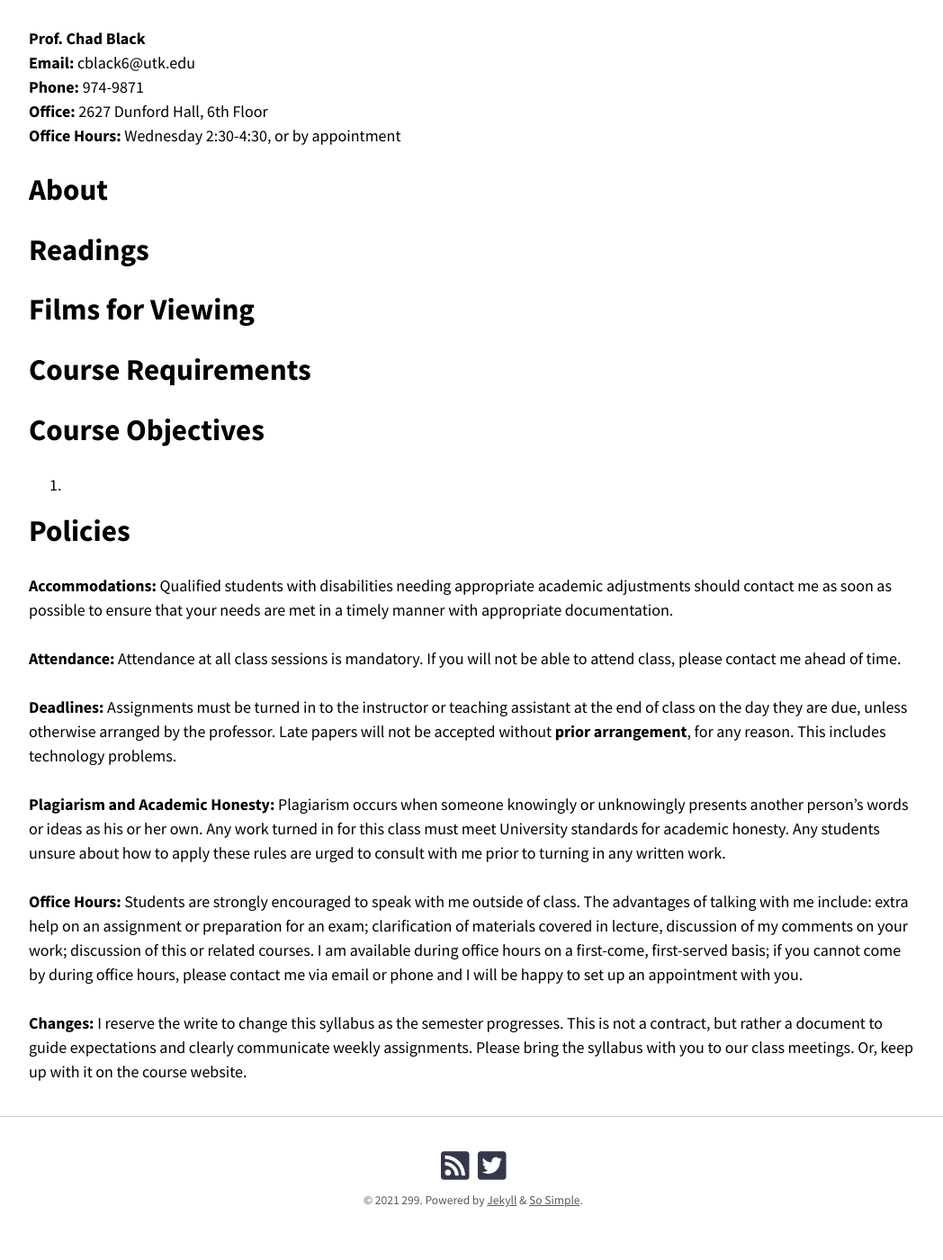
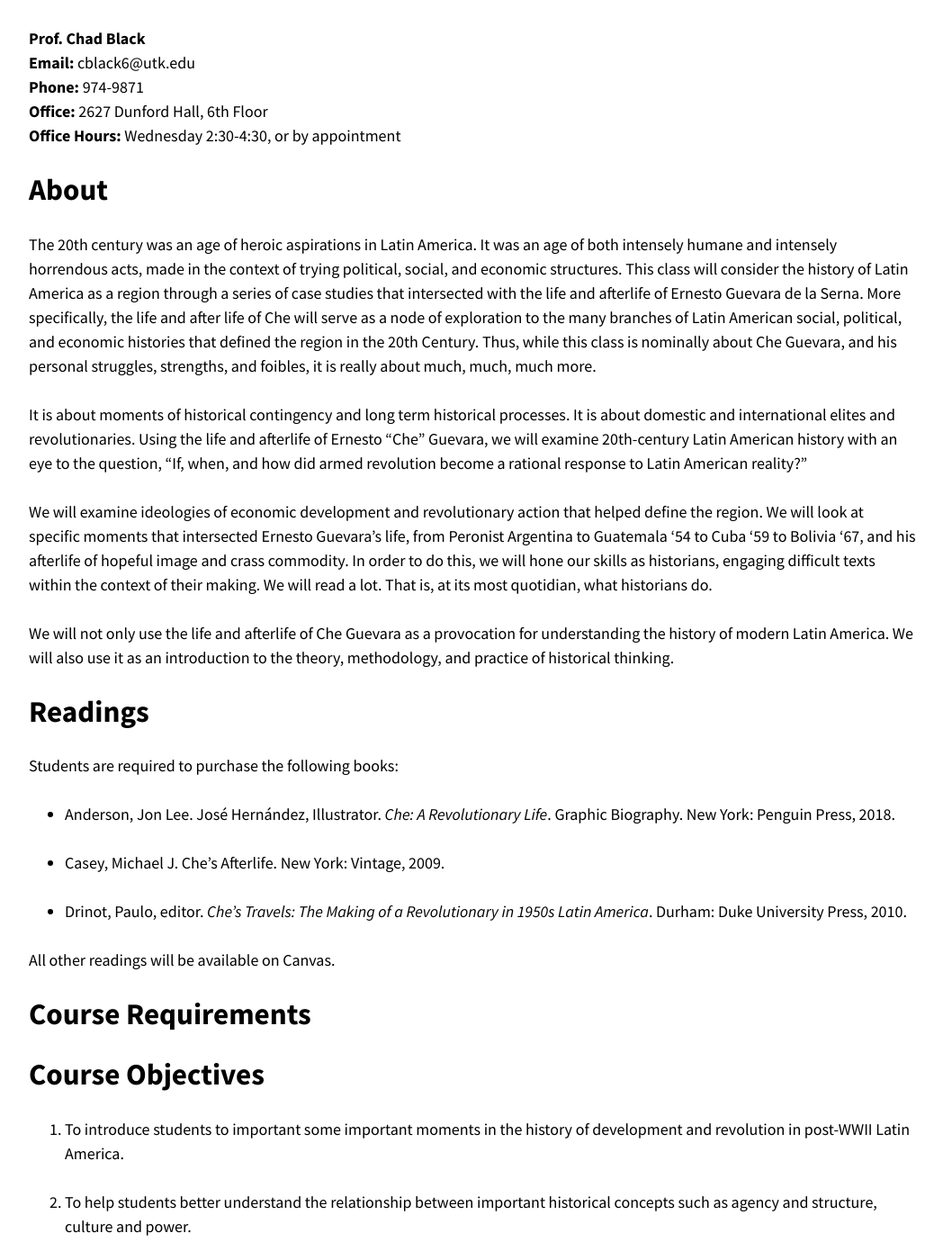
Before and after one commit to chadblack/299, a Jekyll site: the page built from syllabus.md, in a window 1280 px wide and 1400 px high, scrolled down 302 px. Shown: the whole window at 90% size, without its empty margins (114-1162 px from the left). Built offline with Jekyll 4.4.1, drawn with Linux system fonts in a browser that asks for light colours; nearby versions of some CDN libraries; some of the changed text lies outside the part shown.

Commit message:
syllabus text

```diff
--- a/_includes/head-custom.html
+++ b/_includes/head-custom.html
@@ -1,4 +1,6 @@
 <!-- start custom head snippets -->
+
+<link rel="shortcut icon" href="https://chadblack.net/475F2012/media/img/favicon.ico">
 
 <!-- insert favicons. use http://realfavicongenerator.net/ -->
 
--- a/syllabus.md
+++ b/syllabus.md
@@ -18,15 +18,74 @@ Spring 2021
 
 # About
 
+The 20th century was an age of heroic aspirations in Latin America. It was
+an age of both intensely humane and intensely horrendous acts, made in the
+context of trying political, social, and economic structures. This class
+will consider the history of Latin America as a region through a series of
+case studies that intersected with the life and afterlife of Ernesto
+Guevara de la Serna. More specifically, the life and after life of Che
+will serve as a node of exploration to the many branches of Latin American
+social, political, and economic histories that defined the region in the
+20th Century. Thus, while this class is nominally about Che Guevara, and
+his personal struggles, strengths, and foibles, it is really about much,
+much, much more.
+
+It is about moments of historical contingency and long term historical
+processes. It is about domestic and international elites and
+revolutionaries. Using the life and afterlife of Ernesto "Che" Guevara, we
+will examine 20th-century Latin American history with an eye to the
+question, "If, when, and how did armed revolution become a rational
+response to Latin American reality?"
+
+We will examine ideologies of economic development and revolutionary
+action that helped define the region. We will look at specific moments
+that intersected Ernesto Guevara's life, from Peronist Argentina to
+Guatemala '54 to Cuba '59 to Bolivia '67, and his afterlife of hopeful
+image and crass commodity. In order to do this, we will hone our skills as
+historians, engaging difficult texts within the context of their making.
+We will read a lot. That is, at its most quotidian, what historians do.
+
+We will not only use the life and afterlife of Che Guevara as
+a provocation for understanding the history of modern Latin America. We
+will also use it as an introduction to the theory, methodology, and
+practice of historical thinking.
+
 # Readings
 
-# Films for Viewing
+Students are required to purchase the following books:
+
+* Anderson, Jon Lee. José Hernández, Illustrator. *Che: A Revolutionary
+  Life*. Graphic Biography. New York: Penguin Press, 2018.
+
+* Casey, Michael J. Che's Afterlife. New York: Vintage, 2009.
+
+* Drinot, Paulo, editor. *Che's Travels: The Making of a Revolutionary in
+  1950s Latin America*. Durham: Duke University Press, 2010.
+
+All other readings will be available on Canvas.
 
 # Course Requirements
 
+
+
 # Course Objectives
 
-1.
+1. To introduce students to important some important moments in the
+   history of development and revolution in post-WWII Latin America.
+
+2. To help students better understand the relationship between important
+   historical concepts such as agency and structure, culture and power.
+
+3. To help students understand some historical approaches to asking and
+   answering questions, including:
+
+   * How to identify, closely read, and analyze primary sources.
+   * How to work with and evaluate useful secondary sources, specifically
+     identifying and evaluating their central arguments.
+   * How to work with non-written sources (including images and artifacts).
+   * To understand and appreciate ambiguity in historical argument and presentation.
+
+4. To encourage students to hone their skills at collaboratively posing and solving problems.
 
 
 # Policies
```
